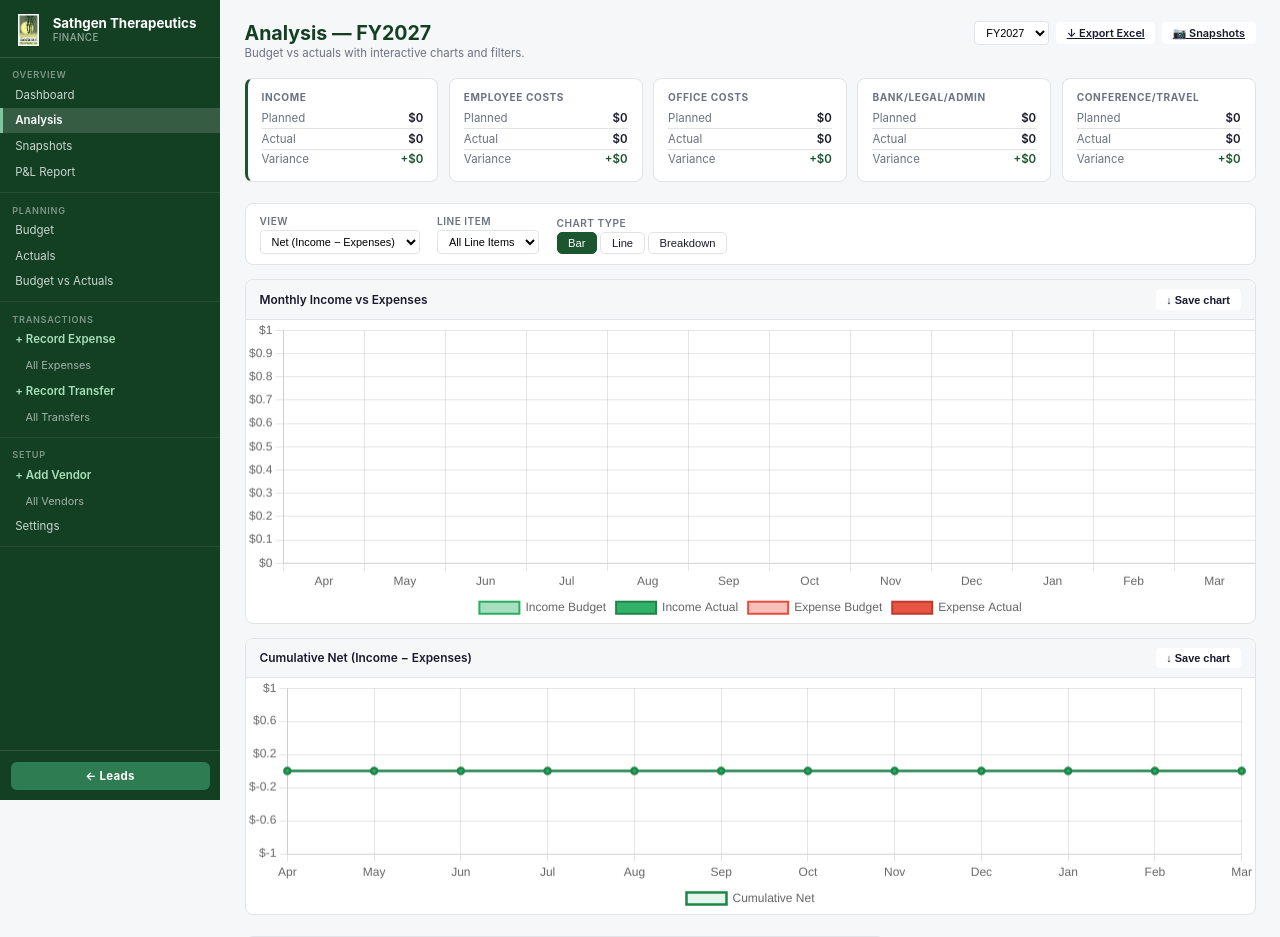
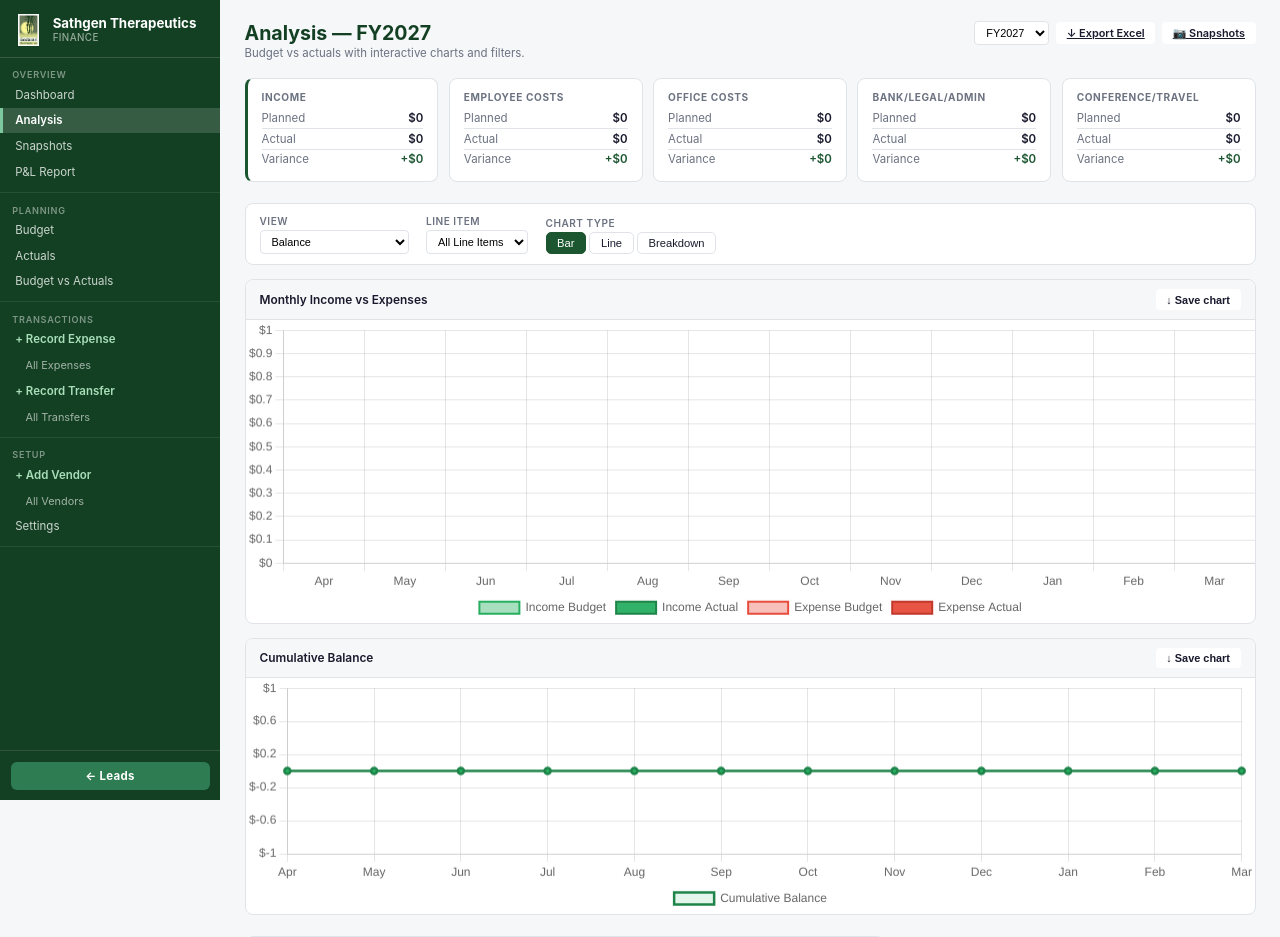
Before and after one commit to padmaja-artsee/sathgendashboard, a FastAPI app: page /analysis in a window 1280 px wide. Shown: the top 937 px of the page. Run offline with FastAPI, Linux system fonts and the light colour scheme; data comes from the database, SQL or seed files in the repository; data that the repository does not hold is empty.

Commit message:
feat: rename 'Net (Income - Expenses)' to 'Balance' everywhere
Co-authored-by: Cursor <cursoragent@cursor.com>

```diff
--- a/finance/app/database.py
+++ b/finance/app/database.py
@@ -120,7 +120,7 @@ LINE_ITEMS_SEED = [
     ("travel",   "Total Travel",              1, 1, 99),
     # ── Grand totals ────────────────────────────────────────────────────────
     ("totals",   "Total Expenses",            1, 1, 10),
-    ("totals",   "Net (Income - Expenses)",   1, 1, 20),
+    ("totals",   "Balance",   1, 1, 20),
 ]
 
 # Items added after initial release — used by the migration to patch existing DBs
@@ -395,6 +395,11 @@ def _run_migrations(conn) -> None:
         conn.execute("UPDATE line_items SET name='Transfer' WHERE name='Commission Income' AND section='income'")
         conn.execute("UPDATE accounts SET name='Transfer' WHERE name='Commission Income' AND section='income'")
 
+    # Rename "Net (Income - Expenses)" → "Balance" if still present
+    conn.execute(
+        "UPDATE line_items SET name='Balance' WHERE name='Net (Income - Expenses)' AND section='totals'"
+    )
+
     # 1. Add missing line items (INSERT OR IGNORE respects UNIQUE(section,name))
     conn.executemany(
         "INSERT OR IGNORE INTO line_items "
@@ -544,7 +549,7 @@ def compute_grid(raw: dict, items: list[dict], opening_balance: float = 0.0) ->
             ("Total Admin",             tad),
             ("Total Travel",            ttr),
             ("Total Expenses",          tex),
-            ("Net (Income - Expenses)", net),
+            ("Balance", net),
         ]:
             if name in by_name:
                 result[(by_name[name], month)] = val
--- a/finance/app/exports.py
+++ b/finance/app/exports.py
@@ -232,7 +232,7 @@ SECTION_STYLES_XL = {
     "Total Admin":             ("subtotal", _GREEN_L, True),
     "Total Travel":            ("subtotal", _GREEN_L, True),
     "Total Expenses":          ("highlight","FFF9C4",  True),
-    "Net (Income - Expenses)": ("total",    _GREEN_L,  True),
+    "Balance": ("total",    _GREEN_L,  True),
 }
 
 
--- a/finance/app/main.py
+++ b/finance/app/main.py
@@ -68,7 +68,7 @@ SECTION_STYLES = {
     "Total Admin":             "subtotal",
     "Total Travel":            "subtotal",
     "Total Expenses":          "highlight",
-    "Net (Income - Expenses)": "total",
+    "Balance": "total",
 }
 
 
@@ -95,7 +95,7 @@ def _build_rows(grid: dict, items: list[dict]) -> list[dict]:
     for item in items:
         lid = item["id"]
         monthly = {m: full.get((lid, m), 0.0) for m in FY_MONTHS}
-        if item["name"] == "Net (Income - Expenses)":
+        if item["name"] == "Balance":
             # Compute as Total Income total − Total Expenses total (not sum of monthly cells)
             inc_lid = by_name.get("Total Income")
             exp_lid = by_name.get("Total Expenses")
@@ -156,7 +156,7 @@ async def dashboard(request: Request, fy: int = Query(0)):
         request, fy=fy, fiscal_years=fys, archived=is_archived(fy),
         total_income    = _tot(a_grid, "Total Income"),
         total_expenses  = _tot(a_grid, "Total Expenses"),
-        net             = _tot(a_grid, "Net (Income - Expenses)"),
+        net             = _tot(a_grid, "Balance"),
         budget_expenses = _tot(b_grid, "Total Expenses"),
         chart_months=chart_months, exp_budget=exp_budget,
         exp_actual=exp_actual, income_actual=income_actual,
@@ -583,8 +583,8 @@ async def report_page(
 
     total_expenses_actual = _sum(a_grid, "Total Expenses")
     total_expenses_budget = _sum(b_grid, "Total Expenses")
-    net_actual = _sum(a_grid, "Net (Income - Expenses)")
-    net_budget = _sum(b_grid, "Net (Income - Expenses)")
+    net_actual = _sum(a_grid, "Balance")
+    net_budget = _sum(b_grid, "Balance")
 
     return templates.TemplateResponse("report.html", _ctx(
         request, fy=fy, fiscal_years=fys, view=view, month=month,
@@ -858,8 +858,8 @@ async def export_report(
         expense_sections=expense_sections,
         total_expenses_actual=_sum("Total Expenses"),
         total_expenses_budget=_bsum("Total Expenses"),
-        net_actual=_sum("Net (Income - Expenses)"),
-        net_budget=_bsum("Net (Income - Expenses)"),
+        net_actual=_sum("Balance"),
+        net_budget=_bsum("Balance"),
         fiscal_year=fy,
     )
     return _excel_response(content, fname)
--- a/finance/templates/analysis.html
+++ b/finance/templates/analysis.html
@@ -47,7 +47,7 @@
   <div class="f-filter-group">
     <label class="f-filter-label">View</label>
     <select id="filterCategory" class="f-select-sm" onchange="onCategoryChange()">
-      <option value="net">Net (Income − Expenses)</option>
+      <option value="net">Balance</option>
       <option value="income">Income</option>
       <option value="expenses">Total Expenses</option>
       <option value="employee">↳ Employee Costs</option>
@@ -97,8 +97,8 @@
   <!-- Net trend line (always visible in bar/line mode) -->
   <div class="f-card f-card-wide" id="netChartCard">
     <div class="f-card-header" style="display:flex;justify-content:space-between;align-items:center">
-      <span>Cumulative Net (Income − Expenses)</span>
-      <button onclick="downloadChart('netChart','Sathgen-NetTrend-FY{{ fy }}.png','Cumulative Net (Income − Expenses) — FY{{ fy }}')" class="f-btn-sm f-btn-outline">↓ Save chart</button>
+      <span>Cumulative Balance</span>
+      <button onclick="downloadChart('netChart','Sathgen-NetTrend-FY{{ fy }}.png','Cumulative Balance — FY{{ fy }}')" class="f-btn-sm f-btn-outline">↓ Save chart</button>
     </div>
     <canvas id="netChart" height="70"></canvas>
   </div>
@@ -308,7 +308,7 @@ function renderCharts() {
     data: {
       labels: MONTHS,
       datasets: [{
-        label: "Cumulative Net",
+        label: "Cumulative Balance",
         data: net,
         borderColor: "#1E8449", backgroundColor: "rgba(39,174,96,.12)",
         borderWidth: 2.5, fill: true, tension: .4,
--- a/finance/templates/budget.html
+++ b/finance/templates/budget.html
@@ -165,7 +165,7 @@ const SECTIONS = {
   travel:   ['Total Travel'],
 };
 const CALC_NAMES = ['Total Income','Total Employee Costs','Total Office Costs',
-                    'Total Admin','Total Travel','Total Expenses','Net (Income - Expenses)'];
+                    'Total Admin','Total Travel','Total Expenses','Balance'];
 // Build lid maps
 const items = {{ items | tojson }};
 const nameToLid = {};
@@ -192,7 +192,7 @@ function recalc() {
     const tex=tec+toc+tad+ttr;
     const net=ti-tex;  // monthly net — opening balance shown separately above
     const map={'Total Income':ti,'Total Employee Costs':tec,'Total Office Costs':toc,
-               'Total Admin':tad,'Total Travel':ttr,'Total Expenses':tex,'Net (Income - Expenses)':net};
+               'Total Admin':tad,'Total Travel':ttr,'Total Expenses':tex,'Balance':net};
     Object.entries(map).forEach(([name,val])=>{
       const lid=nameToLid[name];
       if(!lid) return;
@@ -218,7 +218,7 @@ function recalc() {
     const lid=nameToLid[name];
     if(!lid) return;
     let tot;
-    if(name==='Net (Income - Expenses)'){
+    if(name==='Balance'){
       // Compute directly as Total Income - Total Expenses (not sum of monthly cells)
       tot = getCtot('Total Income') - getCtot('Total Expenses');
     } else {
--- a/finance/templates/dashboard.html
+++ b/finance/templates/dashboard.html
@@ -46,7 +46,7 @@
     <span class="f-kpi-val">${{ "{:,.0f}".format(budget_expenses) }}</span>
   </div>
   <div class="f-kpi {% if net >= 0 %}f-kpi-green{% else %}f-kpi-red{% endif %}">
-    <span class="f-kpi-label">Net (Income − Expenses)</span>
+    <span class="f-kpi-label">Balance</span>
     <span class="f-kpi-val">${{ "{:,.0f}".format(net) }}</span>
   </div>
 </div>
```
